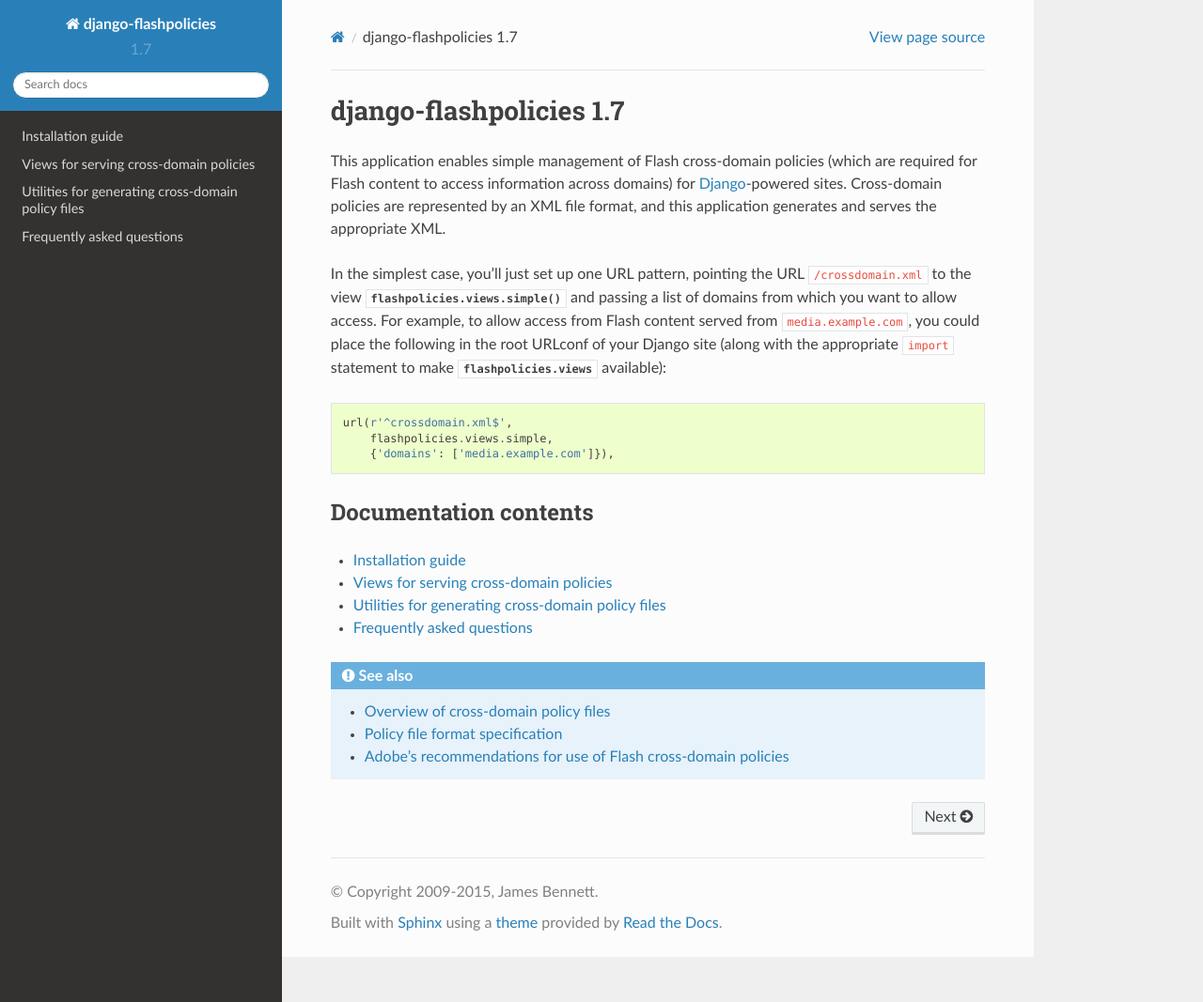
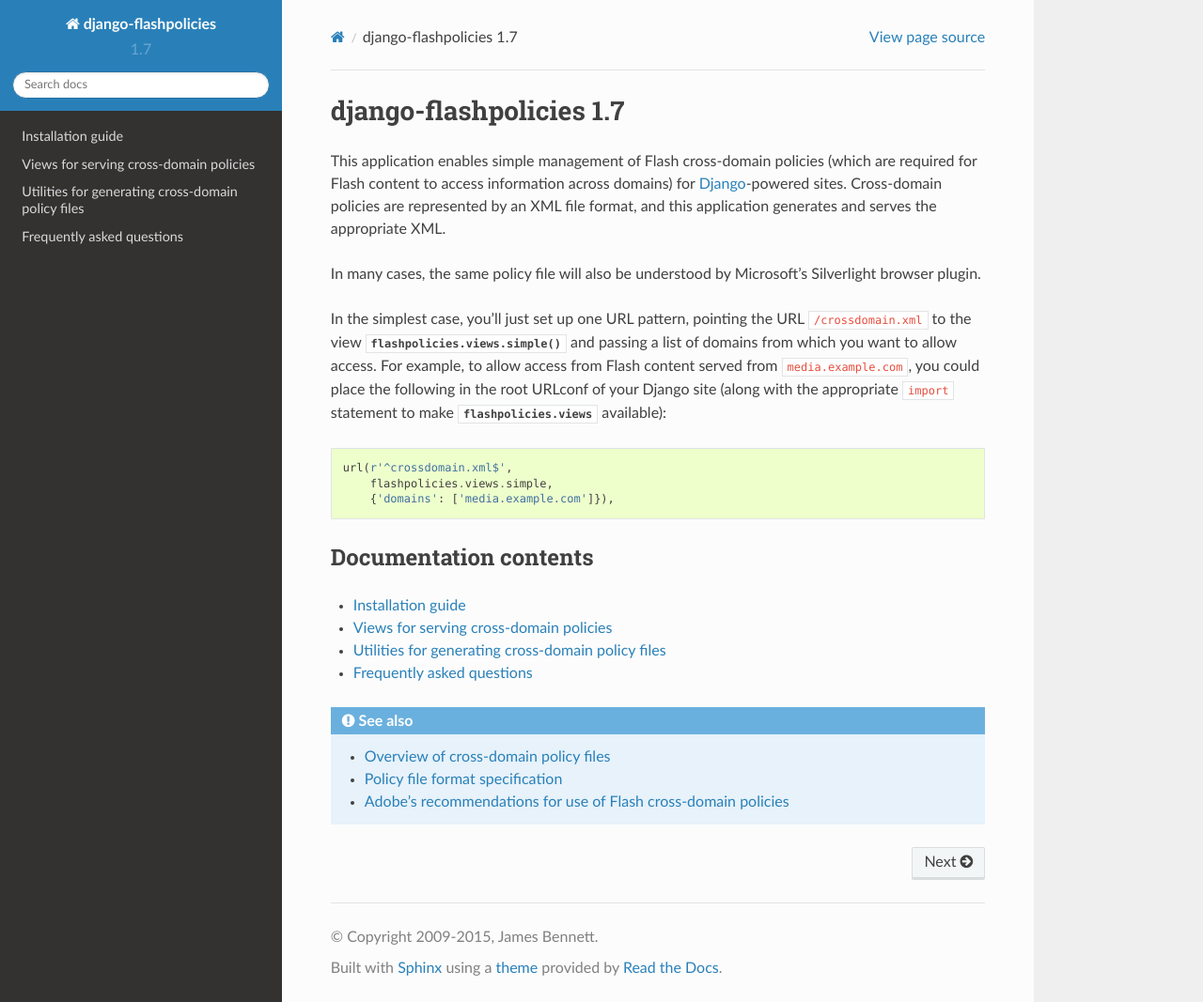
Before and after one commit to ubernostrum/django-flashpolicies, a Sphinx documentation site: the page built from docs/index.rst, in a window 1280 px wide and 1067 px high. Shown: the whole window at 94% size. Built offline with Sphinx 7.4.7 and the Read the Docs theme 2.0.0, drawn with Linux system fonts in a browser that asks for light colours.

Commit message:
Note that Silverlight also understands these files.

```diff
--- a/docs/index.rst
+++ b/docs/index.rst
@@ -6,6 +6,9 @@
 across domains) for `Django <https://www.djangoproject.com/>`_-powered
 sites. Cross-domain policies are represented by an XML file format,
 and this application generates and serves the appropriate XML.
+
+In many cases, the same policy file will also be understood by
+Microsoft's Silverlight browser plugin.
 
 In the simplest case, you'll just set up one URL pattern, pointing the
 URL ``/crossdomain.xml`` to the view
```
